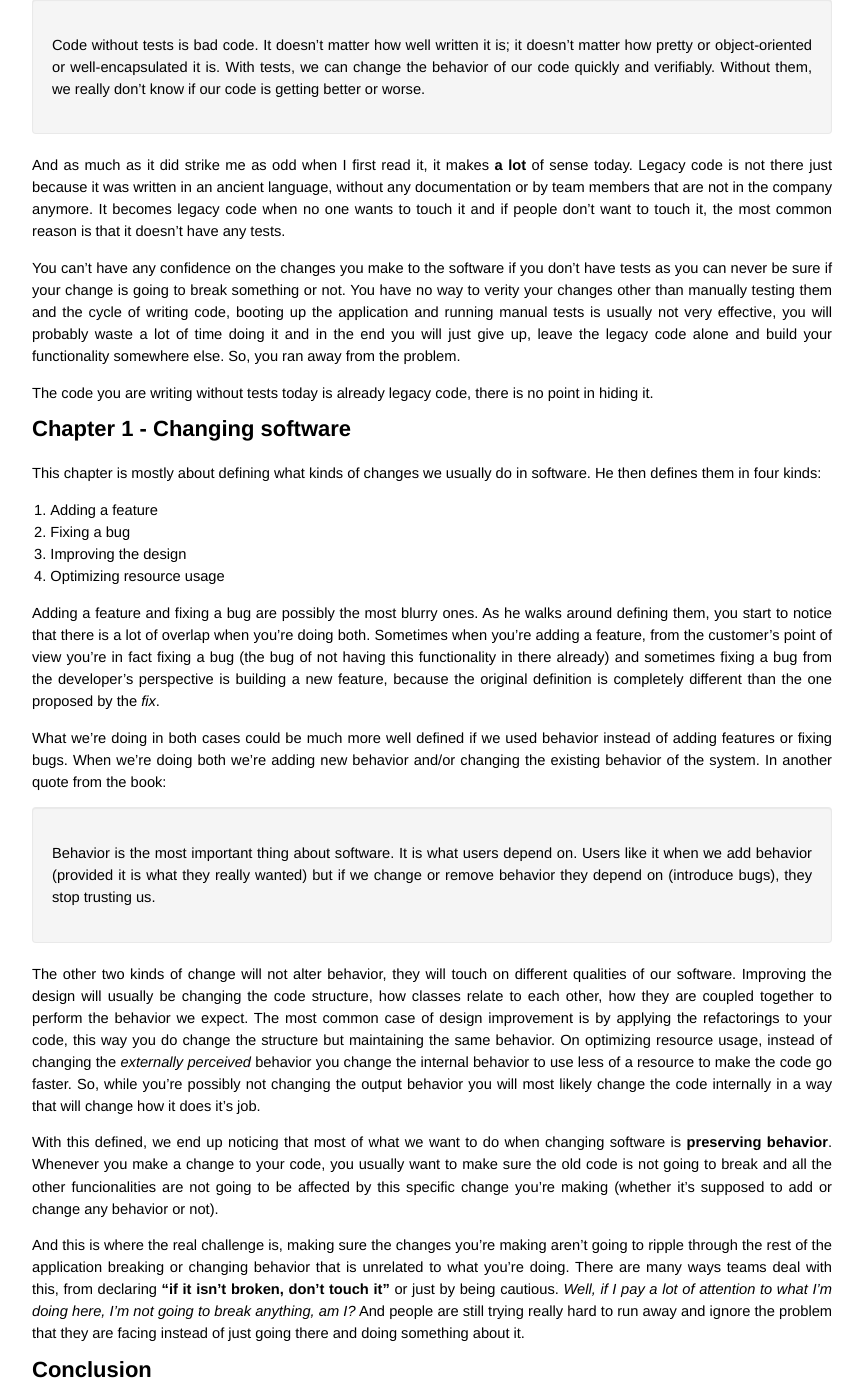
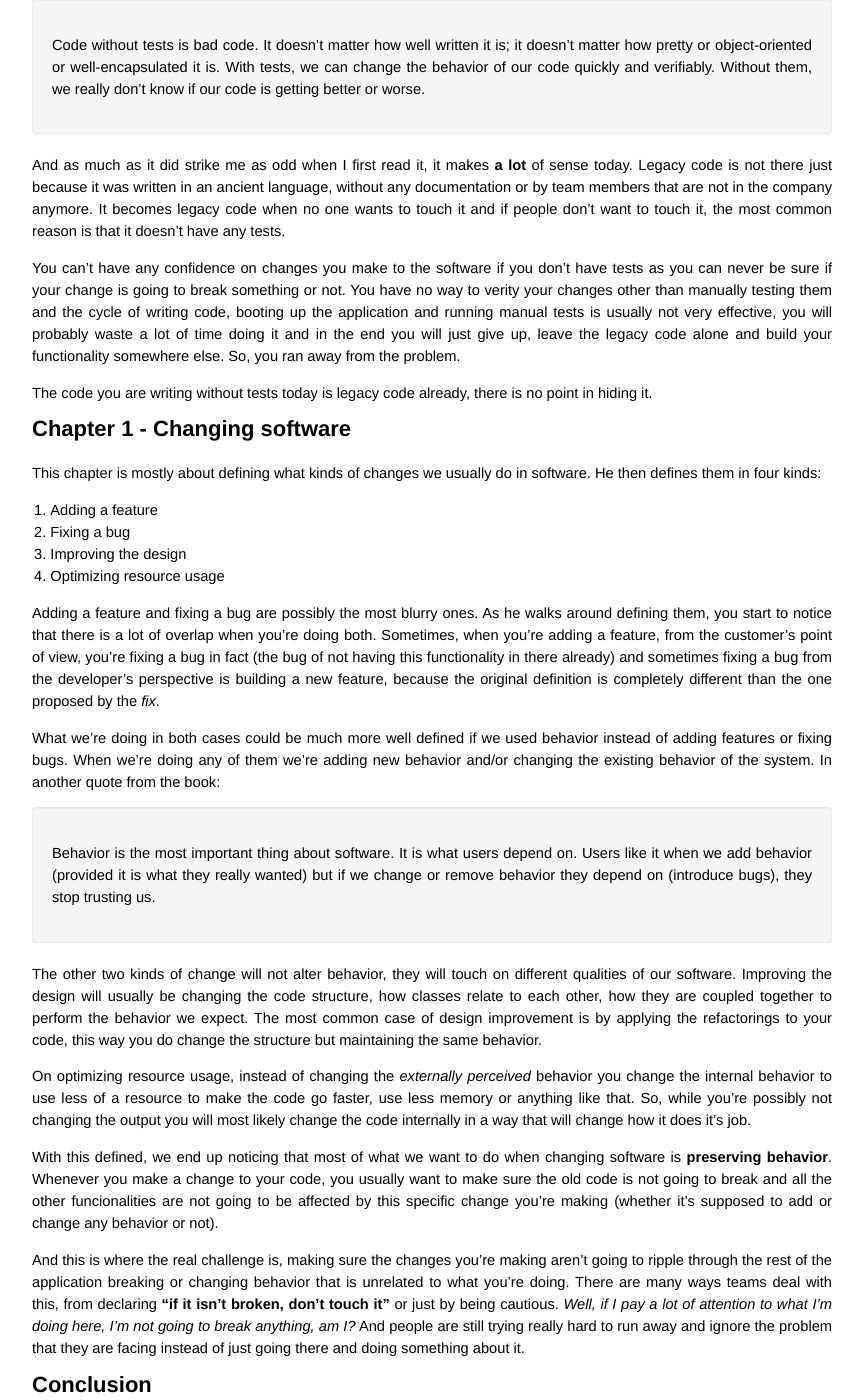
Before and after one commit to mauricio/mauricio.github.com, a Jekyll site: the page built from _posts/2012-07-21-summary-of-working-effectivelly-with-legacy-code-part-1.md, in a window 1280 px wide and 1400 px high, scrolled down 302 px. Shown: the whole window, without its empty margins (208-1071 px from the left). Built offline with Jekyll 4.4.1, drawn with Linux system fonts in a browser that asks for light colours; Markdown is read by kramdown in place of the engine named in the settings; comment, search, counter and statistics services are not loaded; some of the changed text lies outside the part shown.

Commit message:
changing some wording

```diff
--- a/_posts/2012-07-21-summary-of-working-effectivelly-with-legacy-code-part-1.md
+++ b/_posts/2012-07-21-summary-of-working-effectivelly-with-legacy-code-part-1.md
@@ -13,9 +13,9 @@ He opens the book, at the preface, defining what legacy code really means:
 
 And as much as it did strike me as odd when I first read it, it makes **a lot** of sense today. Legacy code is not there just because it was written in an ancient language, without any documentation or by team members that are not in the company anymore. It becomes legacy code when no one wants to touch it and if people don't want to touch it, the most common reason is that it doesn't have any tests.
 
-You can't have any confidence on the changes you make to the software if you don't have tests as you can never be sure if your change is going to break something or not. You have no way to verity your changes other than manually testing them and the cycle of writing code, booting up the application and running manual tests is usually not very effective, you will probably waste a lot of time doing it and in the end you will just give up, leave the legacy code alone and build your functionality somewhere else. So, you ran away from the problem.
+You can't have any confidence on changes you make to the software if you don't have tests as you can never be sure if your change is going to break something or not. You have no way to verity your changes other than manually testing them and the cycle of writing code, booting up the application and running manual tests is usually not very effective, you will probably waste a lot of time doing it and in the end you will just give up, leave the legacy code alone and build your functionality somewhere else. So, you ran away from the problem.
 
-The code you are writing without tests today is already legacy code, there is no point in hiding it.
+The code you are writing without tests today is legacy code already, there is no point in hiding it.
 
 # Chapter 1 - Changing software
 
@@ -26,13 +26,15 @@ This chapter is mostly about defining what kinds of changes we usually do in sof
 3. Improving the design
 4. Optimizing resource usage
 
-Adding a feature and fixing a bug are possibly the most blurry ones. As he walks around defining them, you start to notice that there is a lot of overlap when you're doing both. Sometimes when you're adding a feature, from the customer's point of view you're in fact fixing a bug (the bug of not having this functionality in there already) and sometimes fixing a bug from the developer's perspective is building a new feature, because the original definition is completely different than the one proposed by the _fix_.
+Adding a feature and fixing a bug are possibly the most blurry ones. As he walks around defining them, you start to notice that there is a lot of overlap when you're doing both. Sometimes, when you're adding a feature, from the customer's point of view, you're fixing a bug in fact (the bug of not having this functionality in there already) and sometimes fixing a bug from the developer's perspective is building a new feature, because the original definition is completely different than the one proposed by the _fix_.
 
-What we're doing in both cases could be much more well defined if we used behavior instead of adding features or fixing bugs. When we're doing both we're adding new behavior and/or changing the existing behavior of the system. In another quote from the book:
+What we're doing in both cases could be much more well defined if we used behavior instead of adding features or fixing bugs. When we're doing any of them we're adding new behavior and/or changing the existing behavior of the system. In another quote from the book:
 
 > Behavior is the most important thing about software. It is what users depend on. Users like it when we add behavior (provided it is what they really wanted) but if we change or remove behavior they depend on (introduce bugs), they stop trusting us.
 
-The other two kinds of change will not alter behavior, they will touch on different qualities of our software. Improving the design will usually be changing the code structure, how classes relate to each other, how they are coupled together to perform the behavior we expect. The most common case of design improvement is by applying the refactorings to your code, this way you do change the structure but maintaining the same behavior. On optimizing resource usage, instead of changing the _externally perceived_ behavior you change the internal behavior to use less of a resource to make the code go faster. So, while you're possibly not changing the output behavior you will most likely change the code internally in a way that will change how it does it's job.
+The other two kinds of change will not alter behavior, they will touch on different qualities of our software. Improving the design will usually be changing the code structure, how classes relate to each other, how they are coupled together to perform the behavior we expect. The most common case of design improvement is by applying the refactorings to your code, this way you do change the structure but maintaining the same behavior.
+
+On optimizing resource usage, instead of changing the _externally perceived_ behavior you change the internal behavior to use less of a resource to make the code go faster, use less memory or anything like that. So, while you're possibly not changing the output you will most likely change the code internally in a way that will change how it does it's job.
 
 With this defined, we end up noticing that most of what we want to do when changing software is **preserving behavior**. Whenever you make a change to your code, you usually want to make sure the old code is not going to break and all the other funcionalities are not going to be affected by this specific change you're making (whether it's supposed to add or change any behavior or not).
 
```
Also changed, not shown: other parts of _posts/2012-07-21-summary-of-working-effectivelly-with-legacy-code-part-1.md (+1 -1 lines).
